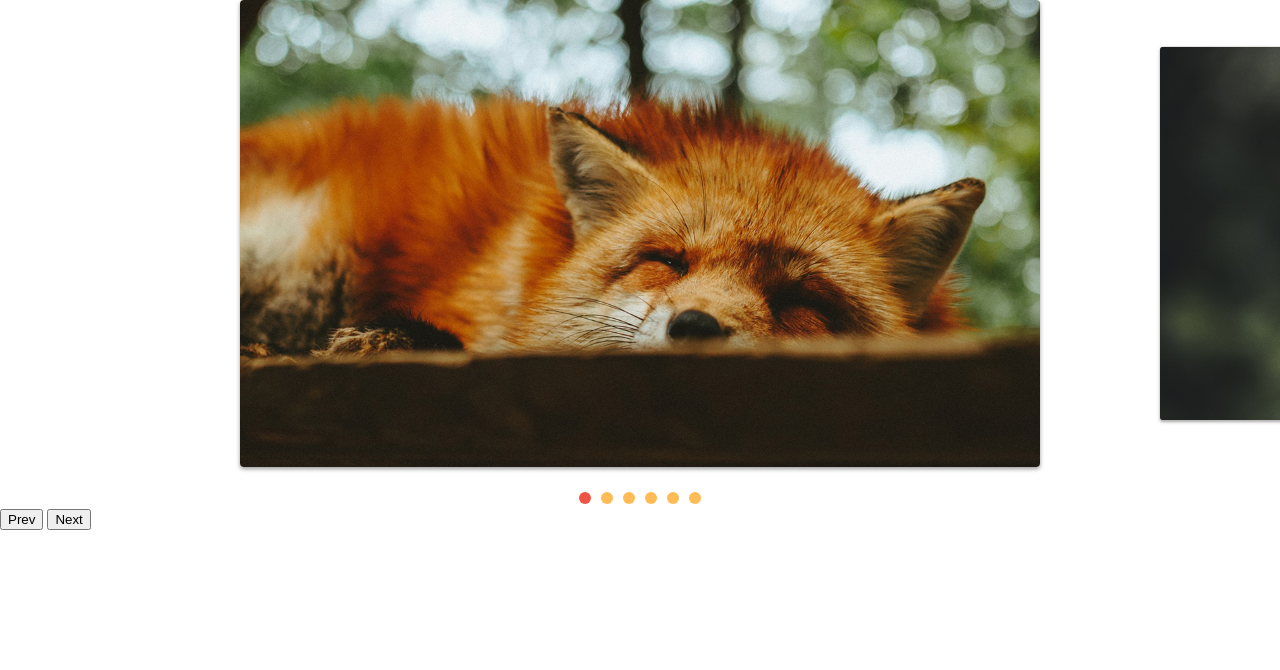
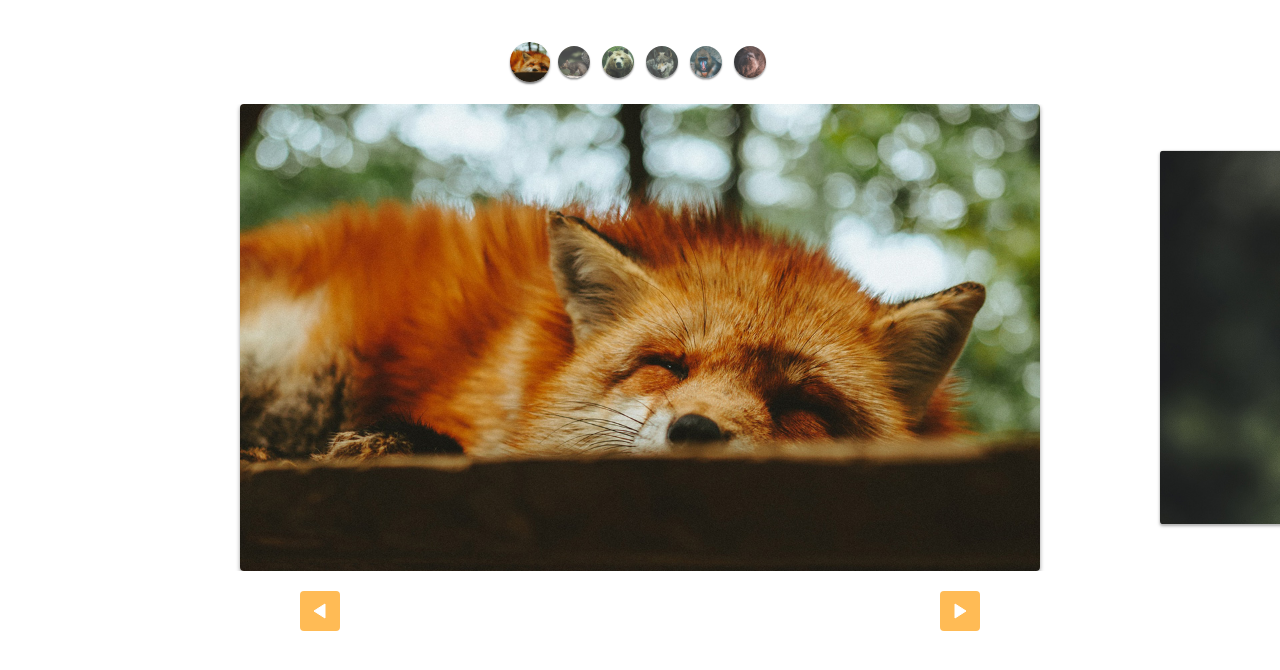
Before and after one commit to gugadibe/slide, a plain HTML site: page index.html in a window 1280 px wide. Drawn offline with Linux system fonts and the light colour scheme.

Commit message:
custom controls estilizados

```diff
--- a/css/style.css
+++ b/css/style.css
@@ -58,3 +58,48 @@ img {
 [data-control="slide"] li.active a, [data-control="slide"] li a:hover {
     background: #e54;
 }
+
+.custom-controls {
+    display: flex;
+    justify-content: center;
+    margin-top: 40px;
+    margin-bottom: 20px;
+    flex-wrap: wrap;
+}
+
+.custom-controls li {
+    opacity: .8;
+    transform: scale(.8);
+    width: 40px;
+    height: 40px;
+    border-radius: 50%;
+    overflow: hidden;
+    margin: 2px;
+    box-shadow: 0 2px 2px rgba(0, 0, 0, .5);
+    transition: .3s;
+}
+
+.custom-controls li.active {
+    opacity: 1;
+    transform: scale(1);
+}
+
+.arrow-nav{
+    display: flex;
+    justify-content: space-around;
+    margin: 20px 0;
+}
+
+.arrow-nav button {
+    cursor: pointer;
+    border: none;
+    border-radius: 4px;
+    color: white;
+    width: 40px;
+    height: 40px;
+    background: #fb5 url('../img/arrow.svg') center center no-repeat;
+}
+
+.arrow-nav button.prev{
+    transform: rotate(-180deg);
+}
--- a/index.html
+++ b/index.html
@@ -9,7 +9,14 @@
 </head>
 
 <body>
-
+    <ul class="custom-controls">
+        <li><img src="img/foto1-thumb.jpg" alt=""></li>
+        <li><img src="img/foto2-thumb.jpg" alt=""></li>
+        <li><img src="img/foto3-thumb.jpg" alt=""></li>
+        <li><img src="img/foto4-thumb.jpg" alt=""></li>
+        <li><img src="img/foto5-thumb.jpg" alt=""></li>
+        <li><img src="img/foto6-thumb.jpg" alt=""></li>
+    </ul>
     <div class="slide-wrapper">
         <ul class="slide">
             <li><img src="img/foto1.jpg" alt=""></li>
@@ -21,8 +28,8 @@
         </ul>
     </div>
     <div class="arrow-nav">
-        <button class="prev">Prev</button>
-        <button class="next">Next</button>
+        <button class="prev"></button>
+        <button class="next"></button>
     </div>
     <script type="module" src="js/script.js"></script>
 </body>
--- a/js/script.js
+++ b/js/script.js
@@ -1,6 +1,6 @@
-import { SlideNav } from './slide.js';
+import SlideNav from './slide.js';
 
 const slide = new SlideNav('.slide', '.slide-wrapper');
 slide.init();
 slide.addArrow('.prev', '.next');
-slide.addControl();
+slide.addControl('.custom-controls');
--- a/js/slide.js
+++ b/js/slide.js
@@ -155,7 +155,7 @@ export class Slide {
     }
 }
 
-export class SlideNav extends Slide {
+export default class SlideNav extends Slide {
 
     constructor(slide, wrapper) {
         super(slide, wrapper);
```
